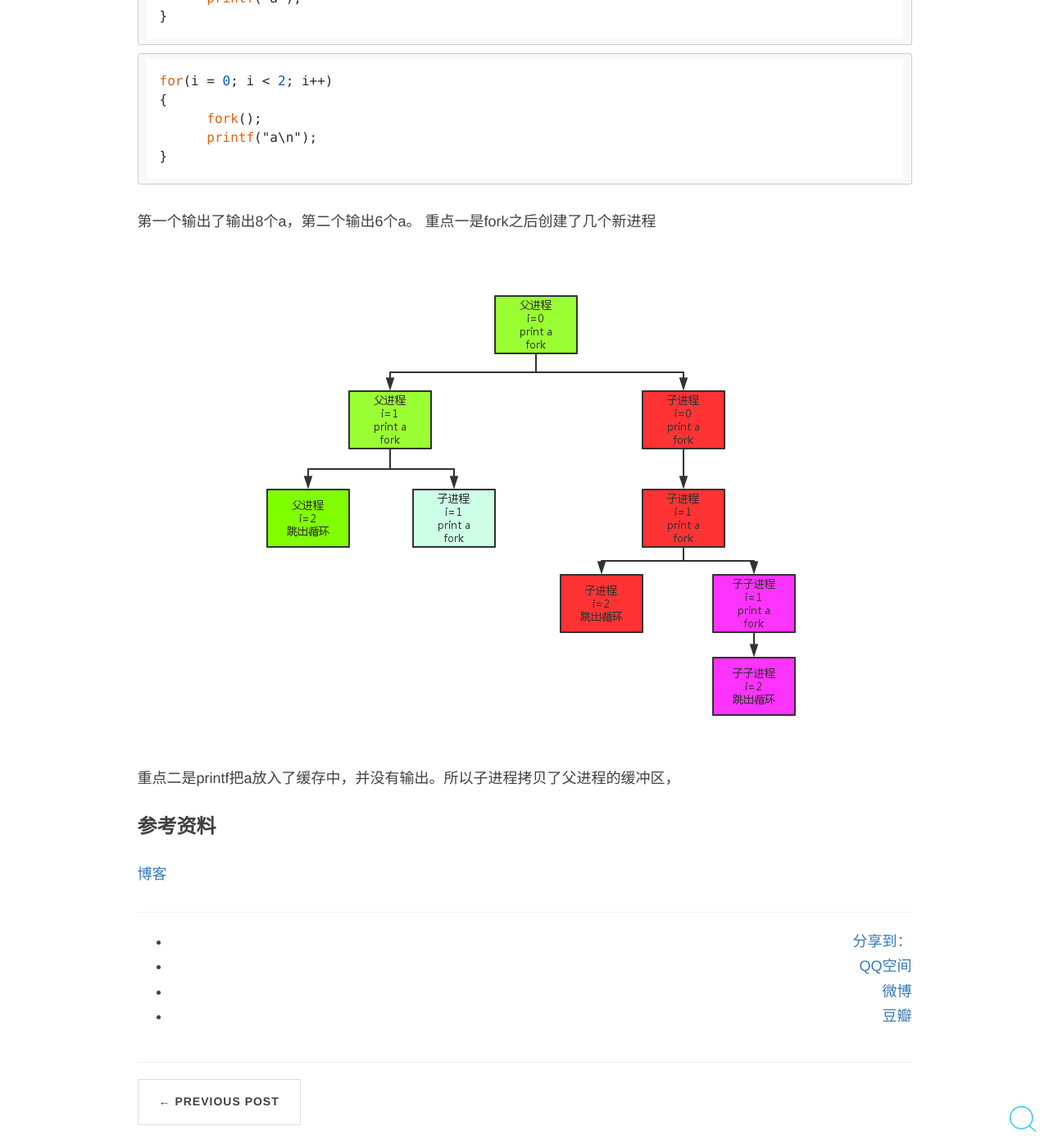
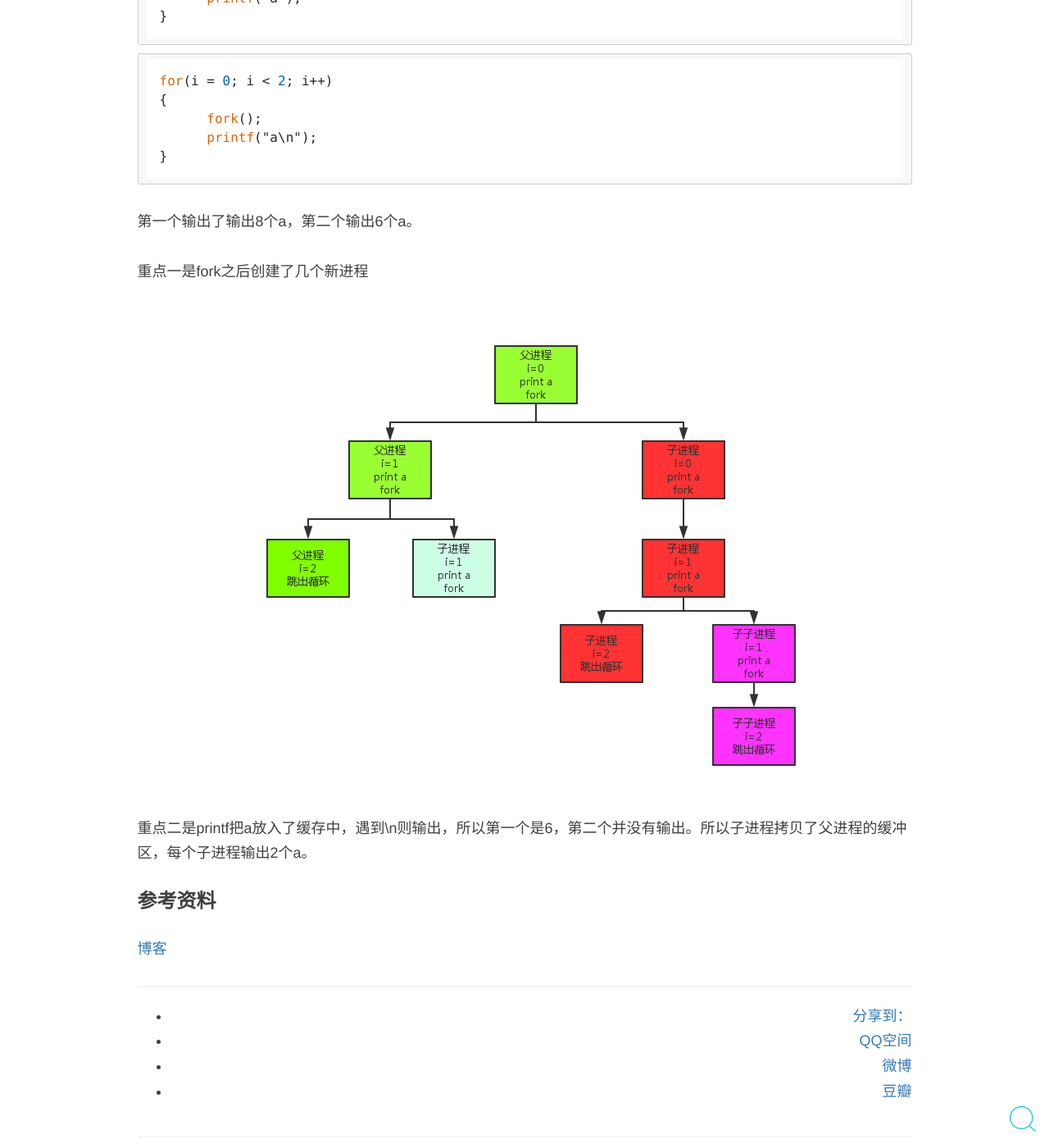
Before and after one commit to kingback1/kingback1.github.io, a Jekyll site: the page built from _posts/2016-05-13-fork-printf-缓冲.md, in a window 1280 px wide and 1400 px high, scrolled down 2812 px. Shown: the whole window at 82% size. Built offline with Jekyll 4.4.1, drawn with Linux system fonts in a browser that asks for light colours; nearby versions of some CDN libraries; comment, search, counter and statistics services are not loaded.

Commit message:
fork printf

````diff
--- a/_posts/2016-05-13-fork-printf-缓冲.md
+++ b/_posts/2016-05-13-fork-printf-缓冲.md
@@ -109,10 +109,11 @@ for(i = 0; i < 2; i++)
 ```
 
 第一个输出了输出8个a，第二个输出6个a。
+
 重点一是fork之后创建了几个新进程
 ![img](/img/2016/05/fork()流程图.png)
 
-重点二是printf把a放入了缓存中，并没有输出。所以子进程拷贝了父进程的缓冲区，
+重点二是printf把a放入了缓存中，遇到\n则输出，所以第一个是6，第二个并没有输出。所以子进程拷贝了父进程的缓冲区，每个子进程输出2个a。
 
 ### 参考资料
 
````
